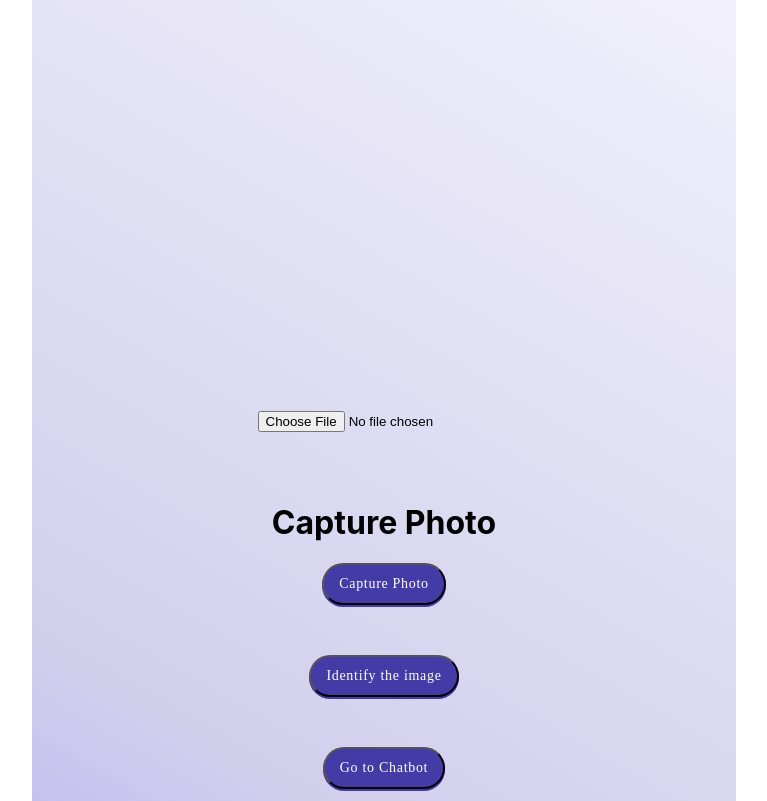
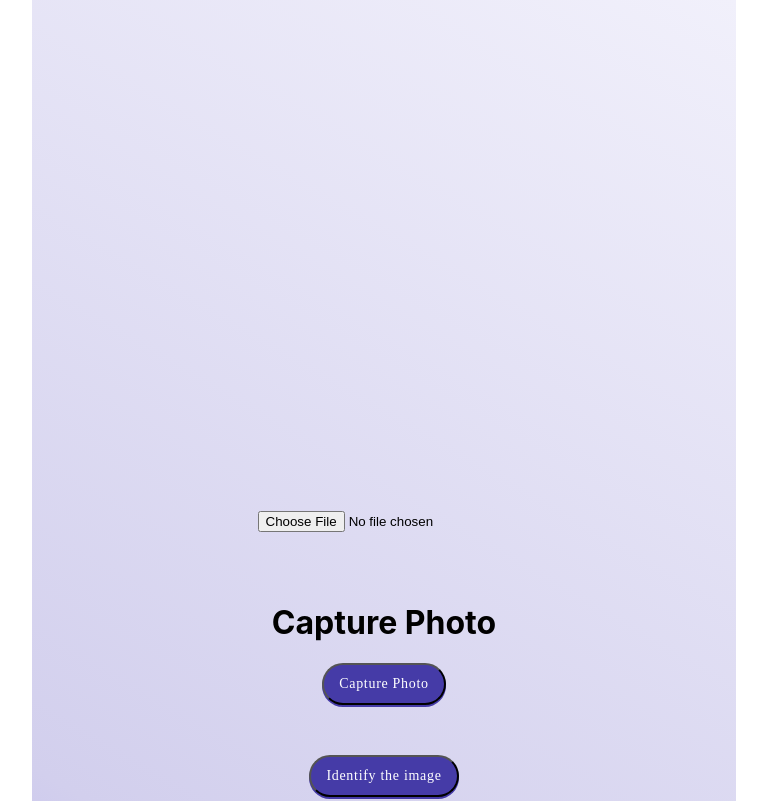
Before and after one commit to MartinDeV1991/food-tracker, a React (Create React App) app: page / in a window 1280 px wide. Shown: the top 801 px of the page, without its empty margins (256-1023 px from the left). Built offline with nearby package versions, Linux system fonts and the light colour scheme.

Commit message:
final final version

```diff
--- a/src/Pages/photoPage.css
+++ b/src/Pages/photoPage.css
@@ -7,7 +7,7 @@
     /* background-color: blue; */
     background: linear-gradient(30deg, rgba(167, 159, 245, 1) 0%, rgba(210, 207, 237, 1) 35%, rgba(241, 240, 251, 1) 100%);
     width: 55%;
-    height: 1200px;
+    height: 1400px;
     position: relative;
     left: 22.5%;
 }
```
